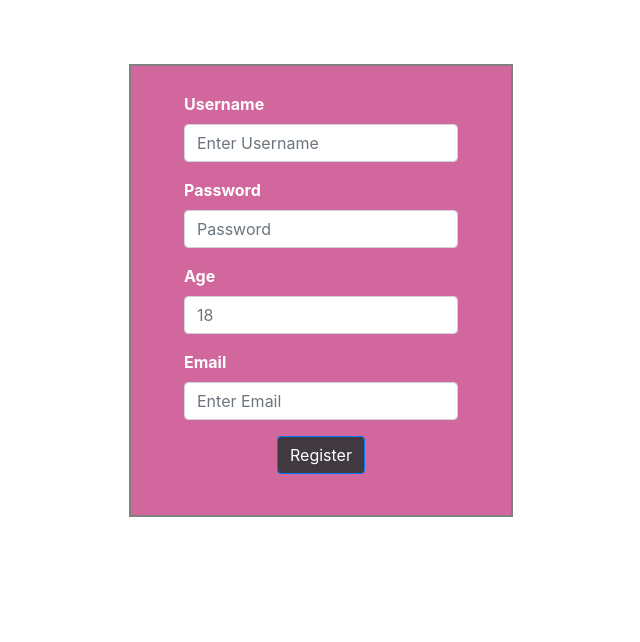
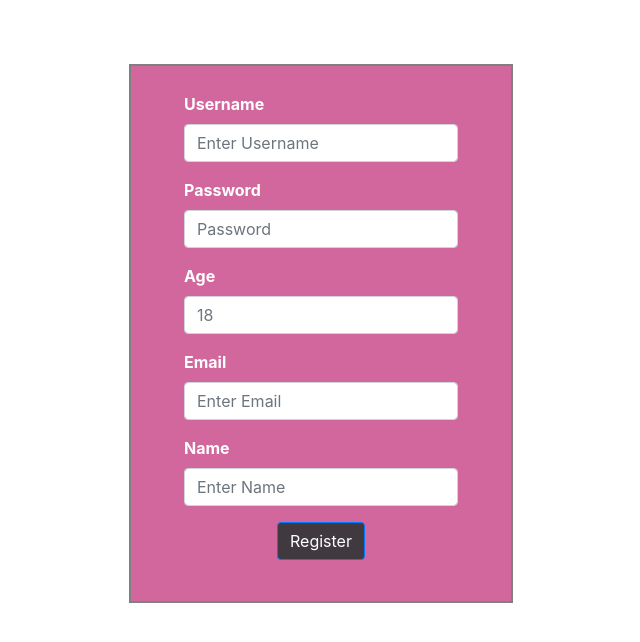
Before and after one commit to Gutiotomas/IBM-Node-MongoDB-Dev-Back-end-Database-Apps, a website: page Module_4/abltc-backend-nodejs-customerportal-main/frontend/register.html in a window 1280 px wide. Shown: the whole page, without its empty margins (319-959 px from the left). Drawn offline with nearby package versions, Linux system fonts and the light colour scheme.

Commit message:
Add name input field and validation to registration form

```diff
--- a/Module_4/abltc-backend-nodejs-customerportal-main/frontend/register.html
+++ b/Module_4/abltc-backend-nodejs-customerportal-main/frontend/register.html
@@ -8,6 +8,7 @@ const validate = (e)=>{
   let password = document.getElementById("password").value;
   let age = document.getElementById("age").value;
   let email = document.getElementById("email").value;
+  let name = document.getElementById("name").value;
   if(user_name === "" || password === "" || age === "" || email === "") {
     alert("Please ensure all the required values are entered.");
     return false;
@@ -35,6 +36,10 @@ const validate = (e)=>{
     <label for="email" style="color: white;font-weight: bolder;">Email</label>
     <input type="email" class="form-control" name="email" id="email" aria-describedby="email" placeholder="Enter Email">
     </div>
+    <div class="form-group">
+    <label for="name" style="color: white;font-weight: bolder;">Name</label>
+    <input type="text" class="form-control" name="name" id="name" aria-describedby="name" placeholder="Enter Name">
+    </div>
         <div style="display:flex;flex-direction:row;justify-content: center;margin:auto">
       <button style="margin: top 100px;background-color:  rgb(64, 57, 64);" type="submit" class="btn btn-primary">Register</button>
     </div>
```
